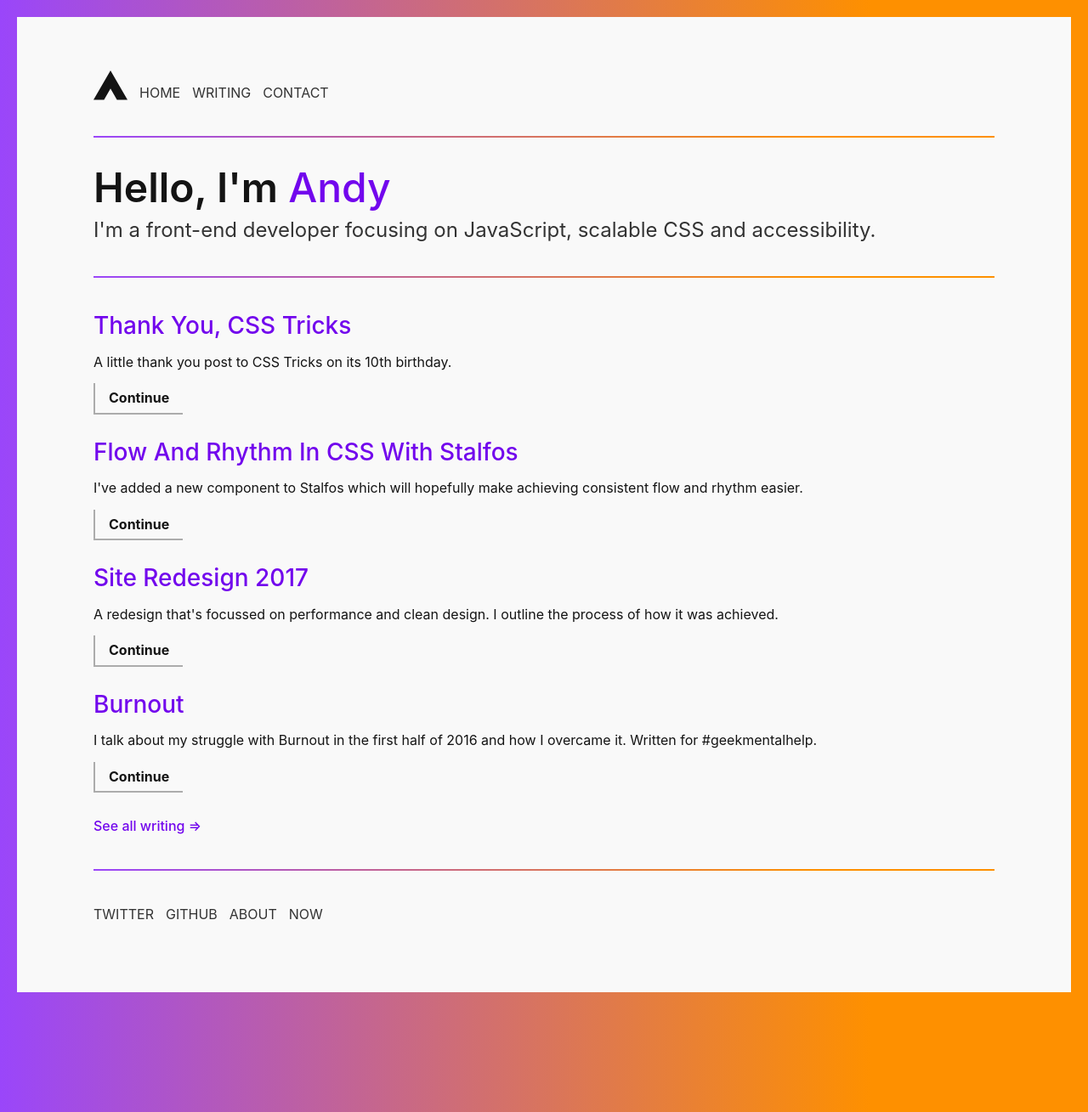
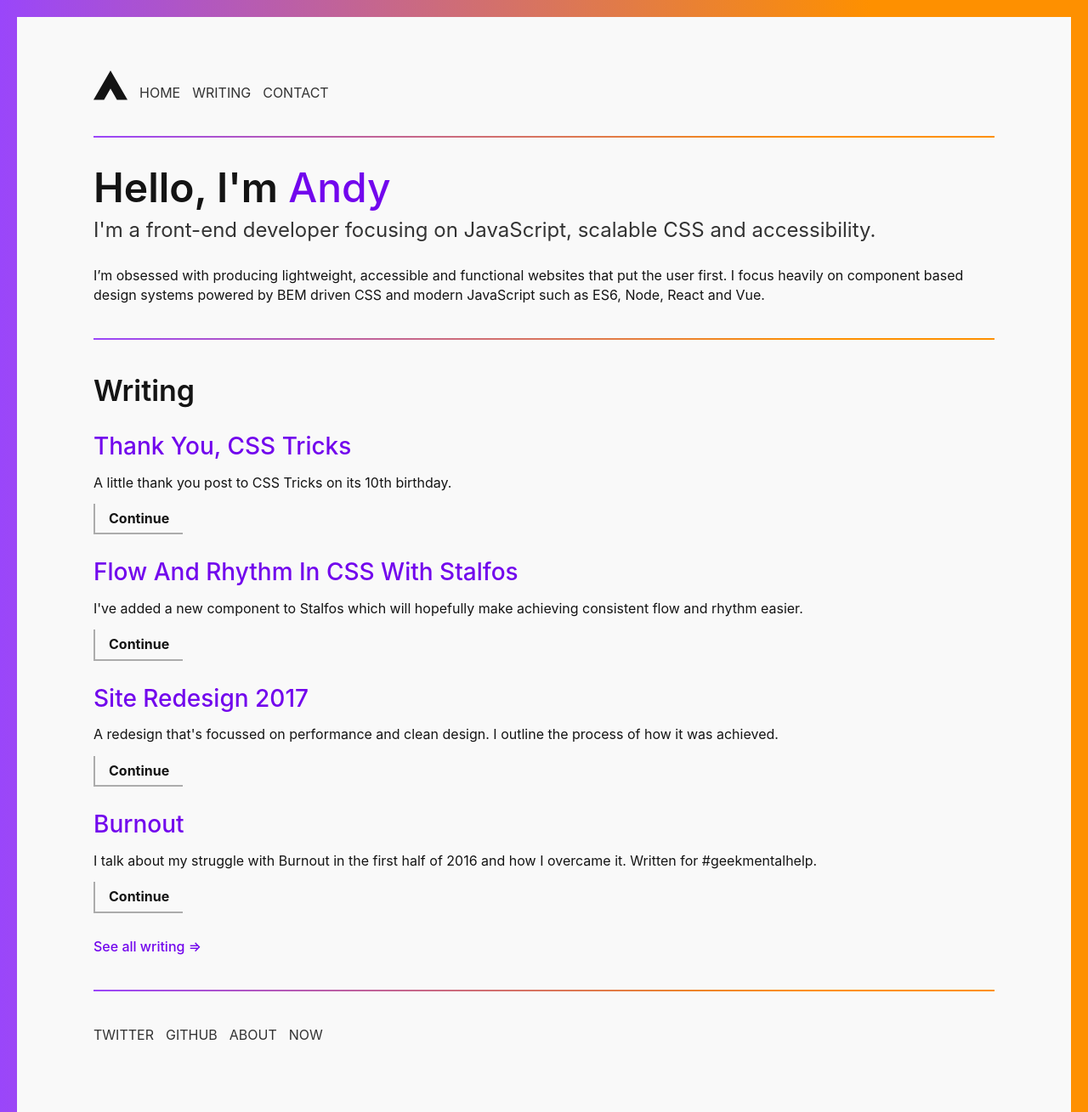
Before and after one commit to Andy-set-studio/hankchizljaw.io-legacy, a Jekyll site: the page built from index.md, in a window 1280 px wide. Shown: the whole page at 85% size. Built offline with Jekyll 4.4.1, drawn with Linux system fonts in a browser that asks for light colours.

Commit message:
Restructure work
- Make the post list partial generic by renaming it, item list
- Give the homepage a dedicated layout
- Add an intro to the homepage
- Allow optional content to be rendered in headline

```diff
--- a/_includes/partials/headline.html
+++ b/_includes/partials/headline.html
@@ -1,7 +1,15 @@
-<section class="[ headline ] [ flow-vertical--mini ]">
-    <h2 class="[ headline__heading ] [ heading heading--primary ]">{{ include.heading }}</h2>
+<section class="[ headline ] [ flow-vertical--double ]">
+    <div class="flow-vertical--mini">
+        <h2 class="[ headline__heading ] [ heading heading--primary ]">{{ include.heading }}</h2>
 
-    {% if include.summary %}
-        <p class="[ headline__summary ] [ js-typeset__ignore ]">{{ include.summary }}</p>
+        {% if include.summary %}
+            <p class="[ headline__summary ] [ js-typeset__ignore ]">{{ include.summary }}</p>
+        {% endif %}
+    </div>
+
+    {% if include.render_content %}
+        <article class="[ flow-vertical--double ] [ generic-content ] [ clear ]">
+            {{ content }}
+        </article>
     {% endif %}
 </section>
--- a/_includes/partials/post-list.html
+++ b/_includes/partials/item-list.html
@@ -1,6 +1,6 @@
 <ol class="[ post-list ] [ flow-vertical--double ]" aria-label="A list of blog posts ordered by date, newest first">
 
-    {% for item in site.posts | limit: page.post_limit %}
+    {% for item in include.source | limit: include.limit %}
 
         <li class="post-list__item">
             <article class="flow-vertical">
--- a/_layouts/feed.html
+++ b/_layouts/feed.html
@@ -5,7 +5,7 @@ layout: base
 {% include partials/splitter.html %}
 
 <div class="flow-vertical--double">
-    {% include partials/post-list.html %}
+    {% include partials/item-list.html %}
 
     {% if page.show_archive_link %}
         <footer>
--- /dev/null
+++ b/_layouts/home.html
@@ -0,0 +1,17 @@
+---
+layout: base
+---
+
+{% include partials/headline.html heading=page.title summary=page.summary render_content=true %}
+
+{% include partials/splitter.html %}
+
+<section class="flow-vertical--double">
+    <h2 class="heading heading--secondary">Writing</h2>
+
+    {% include partials/item-list.html source=site.posts limit=page.post_limit %}
+
+    <footer>
+        <a href="{{ site.posts_root }}">See all writing<span aria-hidden="true" role="presentation"> &rArr;</span></a>
+    </footer>
+</section>
--- a/index.md
+++ b/index.md
@@ -8,3 +8,4 @@
 show_archive_link: true
 post_limit: 4
 ---
+I'm obsessed with producing lightweight, accessible and functional websites that put the user first. I focus heavily on component based design systems powered by BEM driven CSS and modern JavaScript such as ES6, Node, React and Vue.
```
Also changed, not shown: other parts of index.md (+1 -1 lines).
